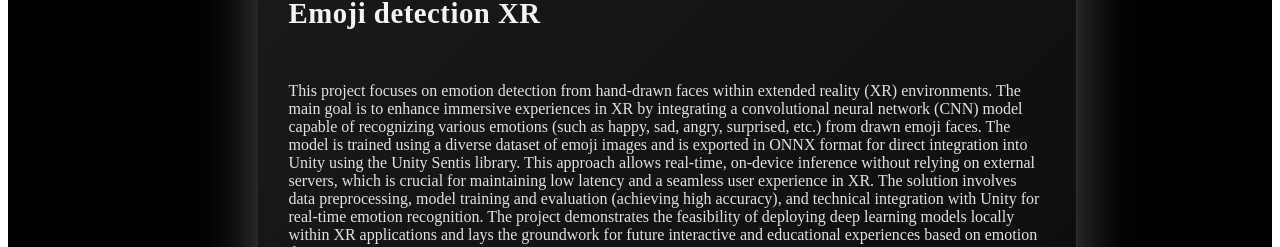
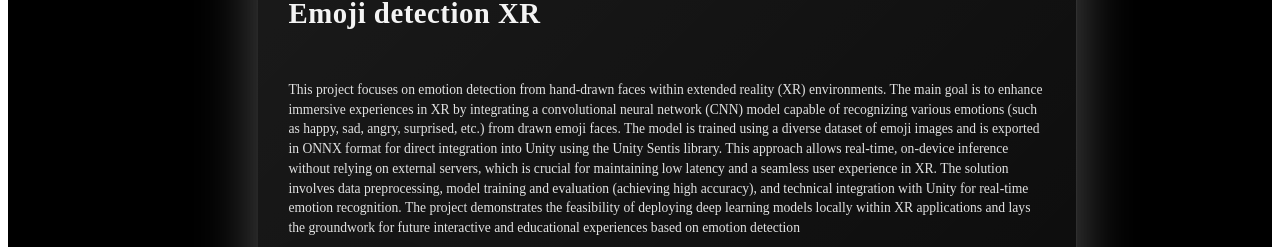
Before and after one commit to angelargd8/portfolio, a Next.js app: page /projects in a window 1280 px wide. Shown: the part 705-952 px from the top of the page. Built offline with nearby package versions, Linux system fonts and the light colour scheme.

Commit message:
fix: carousel font size and weight

```diff
--- a/pages/projects.js
+++ b/pages/projects.js
@@ -26,8 +26,9 @@ function Projects({ showNav = true }){
             image: "",
             title: 'Expiration Date',
             href: 'https://www.youtube.com/embed/n4asfQivXko?si=MpowJ2RgTZHkeMvX',
-            link: 'https://github.com/angelargd8/ExpirationDate',
-            description: 'This project implements the new system event in Unity, scriptable objects, animator controller, scene management, object pooling \n DEMO: https://angelargd8.itch.io/expirationdate'
+            // link: \\'https://github.com/angelargd8/ExpirationDate',
+            link: 'https://angelargd8.itch.io/expirationdate',
+            description: 'This project implements the new system event in Unity, scriptable objects, animator controller, scene management, object pooling '
         },
         {
             image: "",
--- a/styles/carousel.module.css
+++ b/styles/carousel.module.css
@@ -69,8 +69,9 @@
 }
 
 .CardDescription {
-    font-size: 1rem;
-    font-weight: 500;
+    font-size: 0.85rem;
+    font-weight: 400;
+    line-height: 1.45;
     color: #e2e2e2;
 }
 
```
